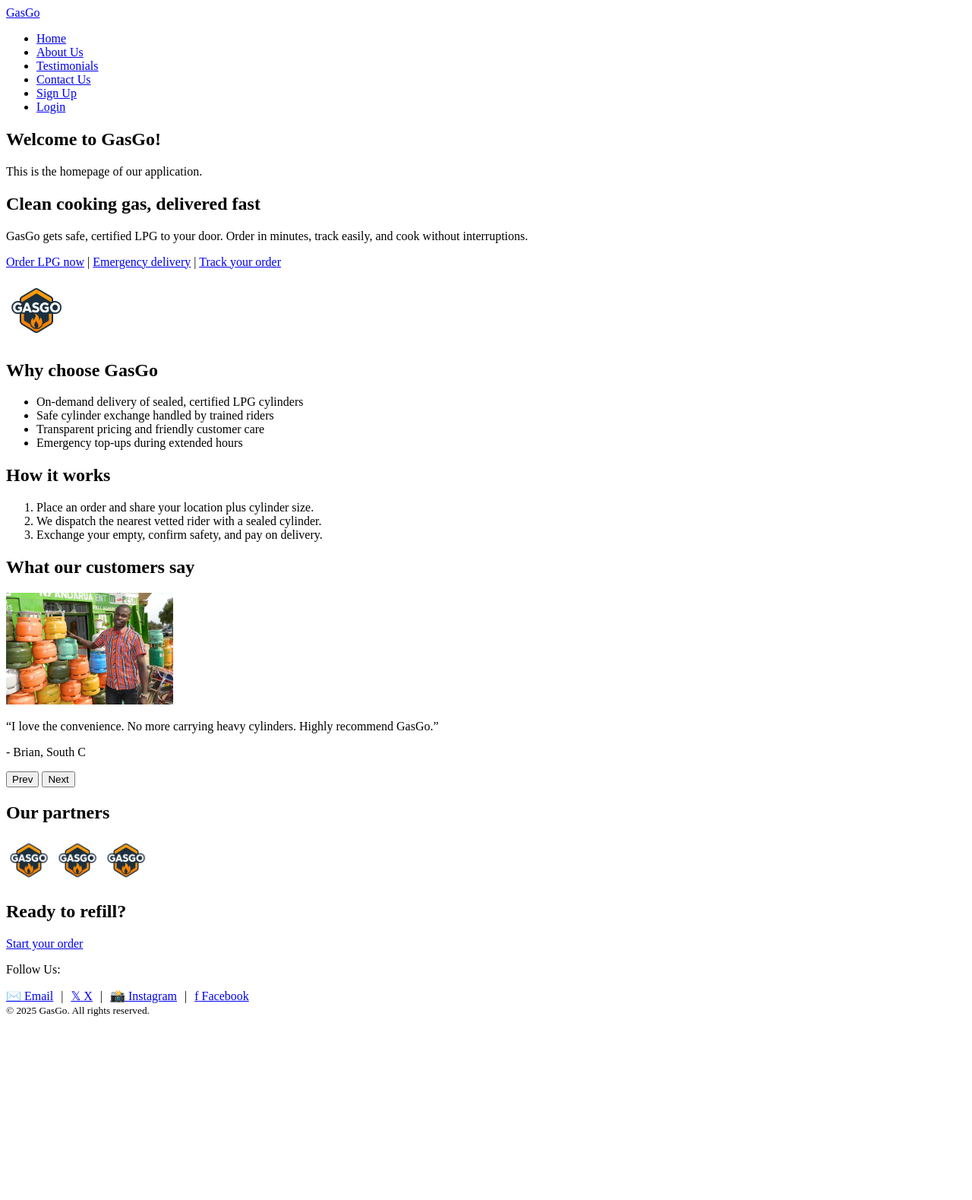
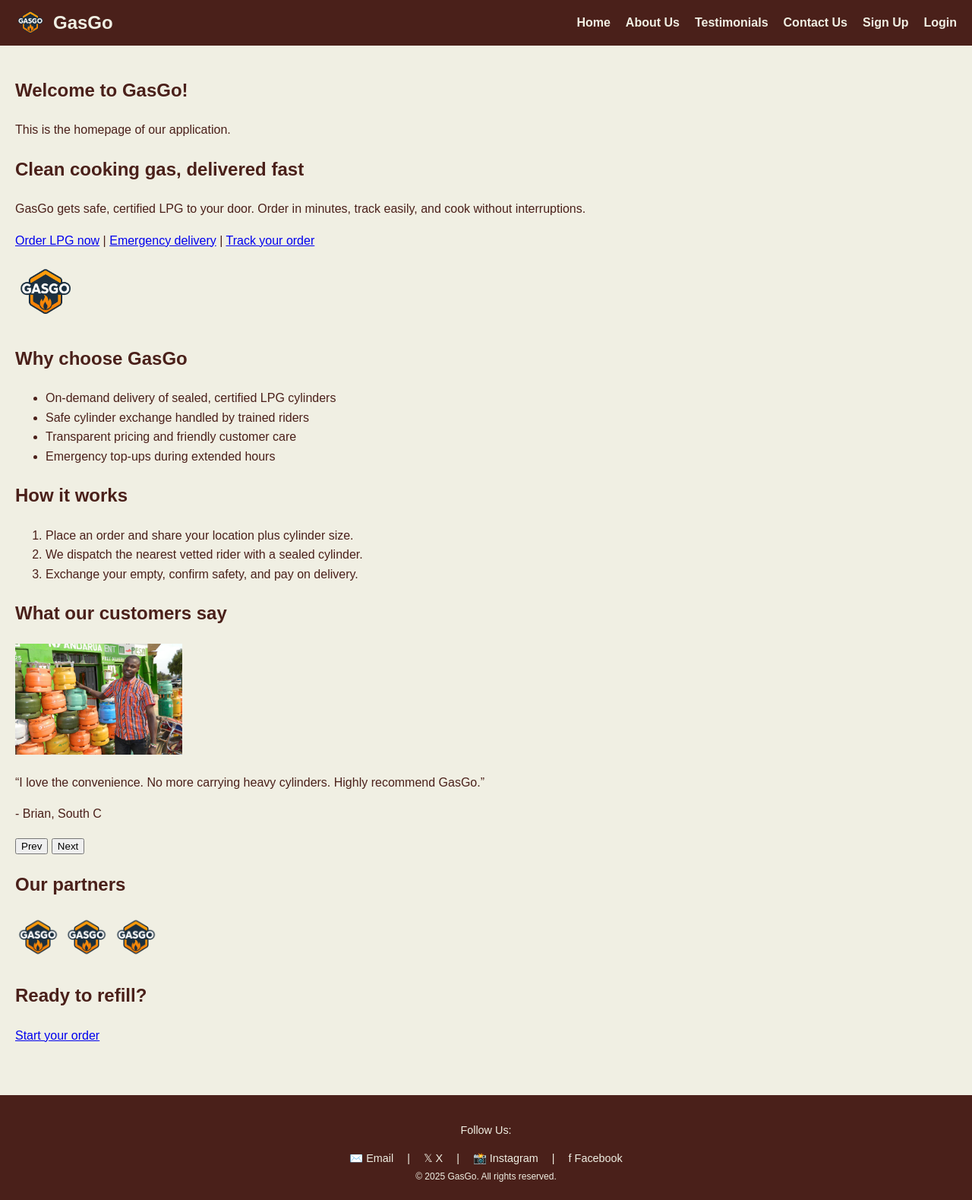
Before and after one commit to Flora72/GasGo, a Django app: page / in a window 1280 px wide. Shown: the whole page at 76% size. Before the commit the page ends 1337 px from the top, so only its background shows below. Run offline with Django 5.2, Linux system fonts and the light colour scheme.

Commit message:
Appearance changes made to some files

```diff
--- a/static/css/styles.css
+++ b/static/css/styles.css
@@ -0,0 +1,227 @@
+/* GasGo/static/css/styles.css */
+
+/* ------------------------------------- */
+/* Color Variables             */
+/* ------------------------------------- */
+:root {
+    --color-chestnut: #4A201A;
+    --color-olive: #8B823D;
+    --color-desert-tan: #F0EFE3;
+    --color-caramel: #BF8157;
+    --color-copper: #B57457;
+
+    /* Text Colors */
+    --text-primary: var(--color-chestnut); /* Dark text on light backgrounds */
+    --text-secondary: var(--color-caramel); /* Accent text */
+    --text-on-dark: var(--color-desert-tan); /* Light text on dark backgrounds */
+}
+
+/* ------------------------------------- */
+/* General Body & Layout       */
+/* ------------------------------------- */
+body {
+    font-family: Arial, sans-serif;
+    margin: 0;
+    padding: 0;
+    background-color: var(--color-desert-tan); /* Light background */
+    color: var(--text-primary); /* Dark text by default */
+    line-height: 1.6;
+}
+
+/* ------------------------------------- */
+/* Header & Navigation         */
+/* ------------------------------------- */
+.header {
+    background-color: var(--color-chestnut); /* Dark header background */
+    padding: 10px 20px;
+    display: flex;
+    justify-content: space-between;
+    align-items: center;
+    color: var(--text-on-dark); /* Light text for header */
+}
+
+.header .logo {
+    display: flex;
+    align-items: center;
+    text-decoration: none;
+    color: var(--text-on-dark);
+    font-size: 1.5em;
+    font-weight: bold;
+}
+
+.header .logo img {
+    height: 40px; /* Adjust logo size */
+    margin-right: 10px;
+}
+
+.header nav ul {
+    list-style: none; /* Remove bullet points */
+    margin: 0;
+    padding: 0;
+    display: flex; /* Horizontal nav for desktop */
+}
+
+.header nav ul li {
+    margin-left: 20px;
+}
+
+.header nav ul li a {
+    text-decoration: none;
+    color: var(--text-on-dark);
+    font-weight: bold;
+    transition: color 0.3s ease;
+}
+
+.header nav ul li a:hover {
+    color: var(--color-olive); /* Olive on hover */
+}
+
+
+/* ------------------------------------- */
+/* Main Content                */
+/* ------------------------------------- */
+main {
+    padding: 20px;
+    min-height: calc(100vh - 120px); /* Adjust based on actual header/footer height */
+}
+
+
+/* ------------------------------------- */
+/* Form Containers (Login/Signup) */
+/* ------------------------------------- */
+.login-container,
+.signup-container,
+.auth { /* Assuming .auth is a general wrapper like in your signup code */
+    max-width: 450px; /* Slightly wider for signup fields */
+    margin: 50px auto;
+    padding: 30px;
+    background-color: white; /* White background for forms */
+    border: 1px solid var(--color-copper); /* Copper border */
+    border-radius: 8px;
+    box-shadow: 0 4px 15px rgba(0, 0, 0, 0.1);
+    text-align: center;
+    color: var(--text-primary);
+}
+
+.login-container h2,
+.signup-container h2,
+.auth h1 {
+    color: var(--color-chestnut); /* Heading in Chestnut */
+    margin-bottom: 25px;
+}
+
+.auth .head p {
+    color: var(--color-caramel); /* Hint text in Caramel */
+    margin-bottom: 20px;
+}
+
+/* Form Groups & Inputs */
+.form-group,
+.auth .field { /* Targeting both styles */
+    margin-bottom: 20px;
+    text-align: left; /* Align labels/inputs left */
+}
+
+.form-group label,
+.auth .field label {
+    display: block;
+    margin-bottom: 8px;
+    font-weight: bold;
+    color: var(--text-primary); /* Label text color */
+}
+
+.form-group input,
+.auth .field input {
+    width: 100%;
+    padding: 12px;
+    border: 1px solid var(--color-copper); /* Copper border for inputs */
+    border-radius: 5px;
+    box-sizing: border-box;
+    font-size: 1em;
+    color: var(--color-chestnut); /* Input text color */
+    background-color: var(--color-desert-tan); /* Light input background */
+}
+
+.form-group input::placeholder,
+.auth .field input::placeholder {
+    color: rgba(var(--color-chestnut), 0.7); /* Lighter chestnut for placeholder */
+}
+
+.form-group input:focus,
+.auth .field input:focus {
+    outline: none;
+    border-color: var(--color-caramel); /* Caramel border on focus */
+    box-shadow: 0 0 0 2px rgba(var(--color-caramel), 0.3);
+}
+
+/* Submit Buttons */
+.btn-submit,
+.auth .btn { /* For both submit buttons */
+    width: 100%;
+    padding: 12px;
+    background-color: var(--color-olive); /* Olive for submit button */
+    color: var(--text-on-dark); /* Light text on button */
+    border: none;
+    border-radius: 5px;
+    cursor: pointer;
+    font-size: 1.1em;
+    font-weight: bold;
+    transition: background-color 0.3s ease;
+}
+
+.btn-submit:hover,
+.auth .btn:hover {
+    background-color: var(--color-caramel); /* Caramel on hover */
+}
+
+.auth .hint {
+    font-size: 0.9em;
+    color: var(--color-copper); /* Hint text in Copper */
+    margin-top: 15px;
+}
+
+.auth .alt {
+    margin-top: 25px;
+    font-size: 0.95em;
+    color: var(--text-primary);
+}
+
+.auth .alt a {
+    color: var(--color-caramel); /* Link color in Caramel */
+    text-decoration: none;
+    font-weight: bold;
+}
+
+.auth .alt a:hover {
+    text-decoration: underline;
+}
+
+/* Grid for fields like first/last name */
+.auth .grid {
+    display: grid;
+    grid-template-columns: 1fr 1fr;
+    gap: 15px;
+}
+
+
+/* ------------------------------------- */
+/* Footer                    */
+/* ------------------------------------- */
+footer {
+    background-color: var(--color-chestnut); /* Dark footer background */
+    color: var(--text-on-dark); /* Light text for footer */
+    text-align: center;
+    padding: 20px;
+    font-size: 0.9em;
+    margin-top: 30px;
+}
+
+footer nav a {
+    color: var(--text-on-dark);
+    text-decoration: none;
+    margin: 0 8px;
+}
+
+footer nav a:hover {
+    color: var(--color-olive);
+}
--- a/templates/index.html
+++ b/templates/index.html
@@ -7,11 +7,15 @@
     <meta name="viewport" content="width=device-width, initial-scale=1" />
     <link rel="icon" href="{% static 'images/logo.png' %}" type="image/png">
     <link rel="shortcut icon" href="{% static 'images/logo.png' %}" type="image/png">
+    <link rel="stylesheet" href="{% static 'css/styles.css' %}">
 </head>
 <body>
     {#navbar#}
     <header class="header">
-    <a href="{% url 'index' %}" class="logo">GasGo</a>
+        <a href="{% url 'index' %}" class="logo">
+            <img src="{% static 'images/logo.png' %}" alt="GasGo logo">
+            GasGo
+        </a>
         <nav>
             <ul>
                 <li><a href="{% url 'index' %}">Home</a></li>
@@ -43,7 +47,7 @@
             <p><img src="{% static 'images/logo.png' %}" alt="GasGo" width="80" height="80"></p>
         </section>
 
-{#    features#}
+        {# features#}
         <section>
             <h2>Why choose GasGo</h2>
             <ul>
@@ -54,7 +58,7 @@
             </ul>
         </section>
 
-{#    how it works#}
+        {# how it works#}
         <section>
             <h2>How it works</h2>
             <ol>
@@ -89,8 +93,6 @@
                     <p>“Customer service was helpful and the emergency top-up saved our dinner party.”</p>
                     <p>- Mercy, Parklands</p>
                 </div>
-
-
             </div>
             <p>
                 <button type="button" id="prevBtn">Prev</button>
@@ -117,7 +119,6 @@
             </script>
         </section>
 
-    <!-- Vendors / partners (image placeholders) -->
         <section>
             <h2>Our partners</h2>
             <p>
@@ -127,7 +128,6 @@
             </p>
         </section>
 
-    <!-- Call to action -->
         <section>
             <h2>Ready to refill?</h2>
             <p><a href="{% url 'orders' %}">Start your order</a></p>
```
Lines whose indentation alone changed are shown as unchanged.
